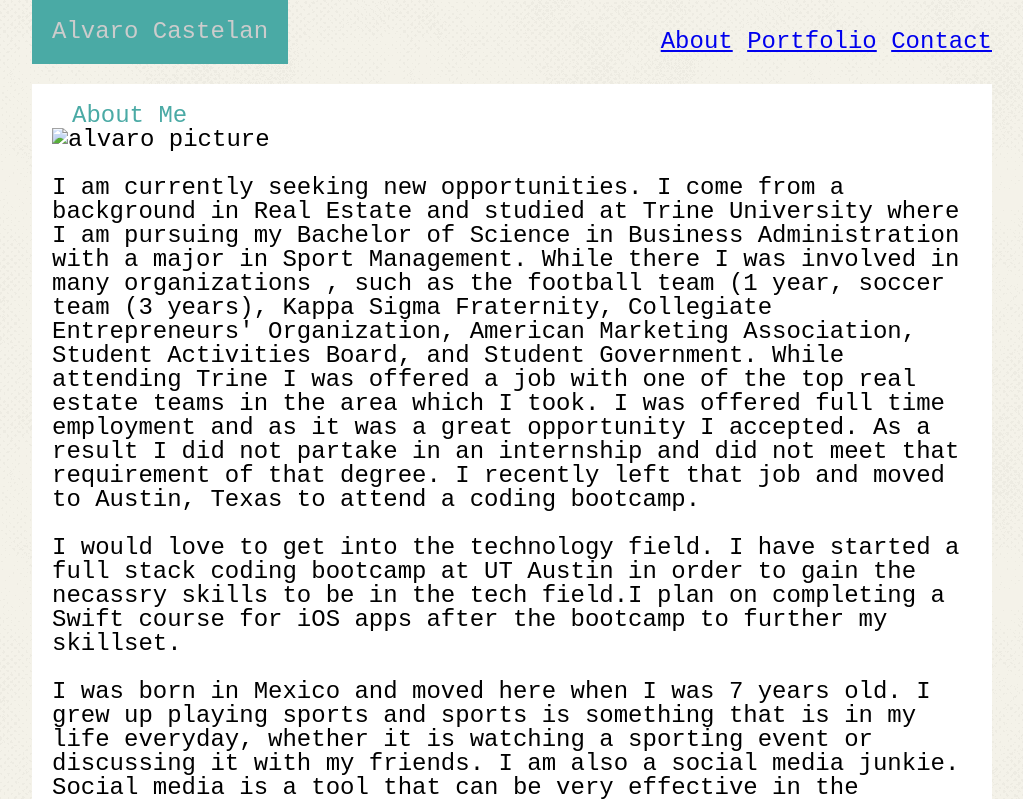
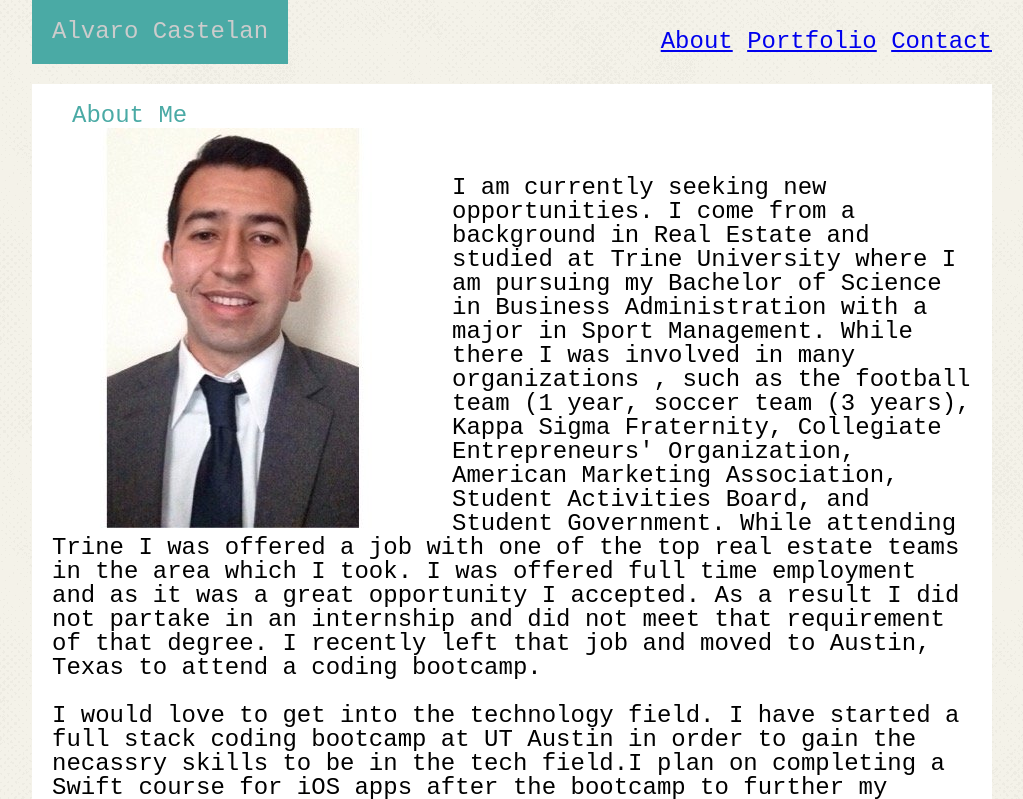
Before and after one commit to acastelan21/Basic-Portfolio, a plain HTML site: page index.html in a window 1280 px wide. Shown: the top 799 px of the page, without its empty margins (128-1151 px from the left). Drawn offline with Linux system fonts and the light colour scheme.

Commit message:
pic update

```diff
--- a/index.html
+++ b/index.html
@@ -21,7 +21,7 @@
     <h2>
         About Me
     </h2>
-    <img id="pic1" src="../images/mypic.jpg" alt="alvaro picture" height:"100px" width:"100px" />
+    <img id="pic1" src="assets/images/myPic.jpg" alt="alvaro picture" height:"100px" width:"100px" />
     <br>
     <p>
     <br>
```
